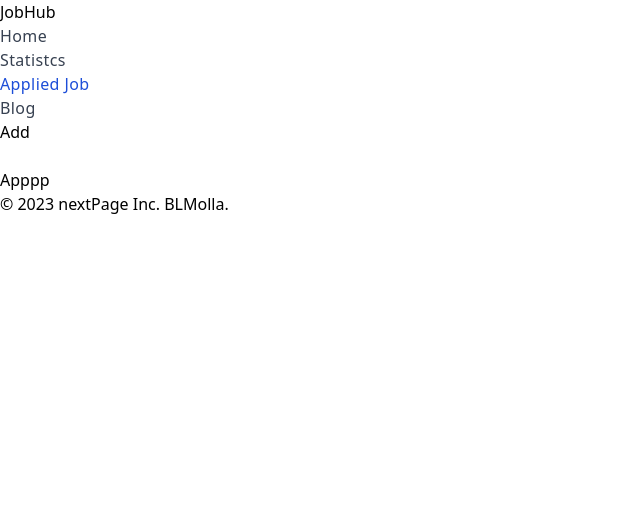
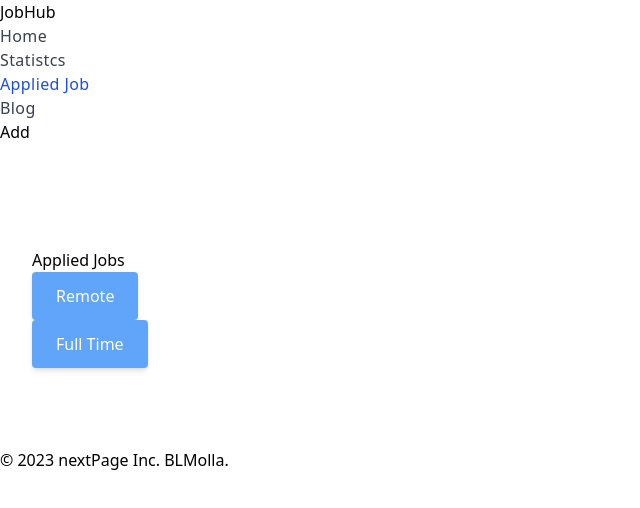
Before and after one commit to Manik1010/simple-react-project, a React (Vite) app: page /applied in a window 1280 px wide. Shown: the top 508 px of the page, without its empty margins (0-640 px from the left). Built offline with nearby package versions, Linux system fonts and the light colour scheme.

Commit message:
all applied job see

```diff
--- a/public/datas.json
+++ b/public/datas.json
@@ -12,7 +12,9 @@
       "Educational": "Bachelor degree to complete any reputational university.",
       "Experiences": "2-3 Years in this field.",
       "Phone": "01616-0000000",
-      "Email": "asd@gmail.com"
+      "Email": "asd@gmail.com",
+      "time": "Remote",
+      "anotherTime": "Full Time"
     },
     {
       "_id": "623853b2578e9e6ad1ae0dd5",
@@ -27,7 +29,9 @@
       "Educational": "Bachelor degree to complete any reputational university.",
       "Experiences": "2-3 Years in this field.",
       "Phone": "01616-0000000",
-      "Email": "asd@gmail.com"
+      "Email": "asd@gmail.com",
+      "time": "Remote",
+      "anotherTime": "Onsite"
     },
     {
       "_id": "623853b21fb149d2ee7b76c7",
@@ -42,7 +46,9 @@
       "Educational": "Bachelor degree to complete any reputational university.",
       "Experiences": "2-3 Years in this field.",
       "Phone": "01616-0000000",
-      "Email": "asd@gmail.com"
+      "Email": "asd@gmail.com",
+      "time": "Remote",
+      "anotherTime": "Full Time"
     },
     {
       "_id": "623853b2e91c8de578c9145e",
@@ -57,7 +63,9 @@
       "Educational": "Bachelor degree to complete any reputational university.",
       "Experiences": "2-3 Years in this field.",
       "Phone": "01616-0000000",
-      "Email": "asd@gmail.com"
+      "Email": "asd@gmail.com",
+      "time": "Remote",
+      "anotherTime": "Full Time"
     },
     {
       "_id": "623853b2239582e48409ccc6",
@@ -72,7 +80,9 @@
       "Educational": "Bachelor degree to complete any reputational university.",
       "Experiences": "2-3 Years in this field.",
       "Phone": "01616-0000000",
-      "Email": "asd@gmail.com"
+      "Email": "asd@gmail.com",
+      "time": "Remote",
+      "anotherTime": "Onsite"
     },
     {
       "_id": "623853b2cdda0d5bc294f791",
@@ -87,7 +97,9 @@
       "Educational": "Bachelor degree to complete any reputational university.",
       "Experiences": "2-3 Years in this field.",
       "Phone": "01616-0000000",
-      "Email": "asd@gmail.com"
+      "Email": "asd@gmail.com",
+      "time": "Remote",
+      "anotherTime": "Full Time"
     },
     {
       "_id": "1",
@@ -102,7 +114,9 @@
       "Educational": "Bachelor degree to complete any reputational university.",
       "Experiences": "2-3 Years in this field.",
       "Phone": "01616-0000000",
-      "Email": "asd@gmail.com"
+      "Email": "asd@gmail.com",
+      "time": "Remote",
+      "anotherTime": "Full Time"
     },
     {
       "_id": "623853b2614ad5aba311fdf1",
@@ -117,6 +131,8 @@
       "Educational": "Bachelor degree to complete any reputational university.",
       "Experiences": "2-3 Years in this field.",
       "Phone": "01616-0000000",
-      "Email": "asd@gmail.com"
+      "Email": "asd@gmail.com",
+      "time": "Remote",
+      "anotherTime": "Full Time"
     }
   ]
--- /dev/null
+++ b/src/components/AllApply.jsx
@@ -0,0 +1,46 @@
+import React from 'react';
+import { Link } from 'react-router-dom';
+
+const AllApply = ({ cartInfo }) => {
+    // console.log(cartInfo.name)
+    return (
+        <div className='flex justify-between p-16 border my-2'>
+            <div className='border w-48 h-48 object-cover'>
+                <img src={cartInfo.picture} alt="" className='' />
+            </div>
+            <div>
+                <div>
+                    <h1>{cartInfo.name}</h1>
+                    <h2>{cartInfo.title}</h2>
+                </div>
+                <div>
+                    <button className="bg-transparent hover:bg-blue-500 text-blue-700 font-semibold hover:text-white py-2 px-4 border border-blue-500 hover:border-transparent rounded my-2">
+                        {cartInfo.time}
+                    </button>
+                    <button className="bg-transparent hover:bg-blue-500 text-blue-700 font-semibold hover:text-white py-2 px-4 border border-blue-500 hover:border-transparent rounded mx-4 my-2">
+                        {cartInfo.anotherTime}
+                    </button>
+                </div>
+                <div className='flex flex-row my-4 gap-2'>
+                    <img src="./../../public/Icons/Location Icon.png" alt="" className='w-8 h-8' />
+                    <p>{cartInfo.addrese} </p>
+                    <img src="./../../public/Icons/Frame.png" alt="" className='w-6 h-6' />
+                    <h5>$ Salary: {cartInfo.price}K</h5>
+                </div>
+
+            </div>
+            <div>
+                <Link to={`../job/${cartInfo._id}`}>
+                    <button
+                        type='button'
+                        className='btn w-full mt-8'
+                    >
+                        View Deatiles
+                    </button>
+                </Link>
+            </div>
+        </div>
+    );
+};
+
+export default AllApply;
--- a/src/components/Applied.jsx
+++ b/src/components/Applied.jsx
@@ -1,46 +1,112 @@
 import React from 'react';
+import { getStoredCart } from '../utils/fakeDB';
+import { useLoaderData, useNavigation } from 'react-router-dom'
+import AllApply from './AllApply';
+
 
 const Applied = () => {
+    // const cartData = localStorage.getItem('job-cart');
+    let cart = [];
+
+    const savecart = getStoredCart()
+    // console.log(savecart);
+    const dataSet = useLoaderData()
+    // console.log(dataSet);
+
+    for (const id in savecart) {
+        const FoundJob = dataSet.find(job => job._id === id);
+        // console.log(FoundJob);
+        if (FoundJob) {
+            cart.push(FoundJob);
+        }
+    }
+
+    console.log(cart);
+    // console.log(cart.name);
+    const handleSortCart = (time) => {
+        // console.log(time);
+        // delete(cart);
+
+        const FoundJobAfterSort = cart.find(job => job.time === time);
+        // console.log(FoundJobAfterSort);
+        cart = cart.filter(object => {
+            return object._id === 0;
+        });
+
+        if (FoundJobAfterSort) {
+            cart.push(FoundJobAfterSort);
+            // console.log(FoundJobAfterSort);
+        }
+        console.log(cart);
+
+    }
+    console.log(cart);
+    //   let arr = [{id: 1}, {id: 3}, {id: 5}];
+
+    //   arr = arr.filter(object => {
+    //     return object.id === 13;
+    //   });
+
+    //   console.log(arr) // 👉️ [{id: 1}, {id: 5}]
+
     return (
-        <h>Apppp</h>
-        // <div className='my-container my-4'>
-        //     <h1 className='my-16 font-bold text-lg text-center'>Applied Jobs</h1>
-        //     <div className='flex justify-between p-16'>
-        //         <div>
-        //             <img src="./../../public/Icons/Frame-3.png" alt="" className='w-150 h-150' />
-        //         </div>
-        //         <div>
-        //             <div>
-        //                 <h1>Manik Molla</h1>
-        //                 <h2>ddddddd</h2>
-        //             </div>
-        //             <div>
-        //                 <button className="bg-transparent hover:bg-blue-500 text-blue-700 font-semibold hover:text-white py-2 px-4 border border-blue-500 hover:border-transparent rounded my-2">
-        //                     Remote
-        //                 </button>
-        //                 <button className="bg-transparent hover:bg-blue-500 text-blue-700 font-semibold hover:text-white py-2 px-4 border border-blue-500 hover:border-transparent rounded mx-4 my-2">
-        //                     Full Time
-        //                 </button>
-        //             </div>
-        //             <div className='flex flex-row my-4 gap-2'>
-        //                 <img src="./../../public/Icons/Location Icon.png" alt="" className='w-8 h-8' />
-        //                 <p>add </p>
-        //                 <img src="./../../public/Icons/Frame.png" alt="" className='w-6 h-6' />
-        //                 <h5>$ Salary: </h5>
-        //             </div>
+        // <h>Apppp</h>
+        <div className='my-container my-4'>
+            <h1 className='my-8 font-bold text-lg text-center'>Applied Jobs</h1>
+            <div className='grid grid-cols-1 gap-4 place-items-end h-28'>
+                <div className=''>
+                    <button onClick={() => handleSortCart('Remote')} type='button' className='btn mx-10'> Remote </button>
+                </div>
+                <div className=''>
+                    <button type='button' className='btn mx-10'> Full Time </button>
+                </div>
+            </div>
+            {
+                cart.map(cartInfo => (
+                    <AllApply
+                        key={cartInfo._id}
+                        cartInfo={cartInfo}
+                    ></AllApply>
+                ))
 
-        //         </div>
-        //         <div>
-        //             <button
-        //                 // onClick={() => handleAddToCart(FoundData)}
-        //                 type='button'
-        //                 className='btn w-full mt-8'
-        //             >
-        //                 View Deatiles
-        //             </button>
-        //         </div>
-        //     </div>
-        // </div>
+            }
+
+            {/* <div className='flex justify-between p-16'>
+                <div>
+                    <img src={cart.picture} alt="" className='w-150 h-150' />
+                </div>
+                <div>
+                    <div>
+                        <h1>{cart.name}</h1>
+                        <h2>{cart.title}</h2>
+                    </div>
+                    <div>
+                        <button className="bg-transparent hover:bg-blue-500 text-blue-700 font-semibold hover:text-white py-2 px-4 border border-blue-500 hover:border-transparent rounded my-2">
+                        {cart.time}
+                        </button>
+                        <button className="bg-transparent hover:bg-blue-500 text-blue-700 font-semibold hover:text-white py-2 px-4 border border-blue-500 hover:border-transparent rounded mx-4 my-2">
+                        {cart.anotherTime}
+                        </button>
+                    </div>
+                    <div className='flex flex-row my-4 gap-2'>
+                        <img src="./../../public/Icons/Location Icon.png" alt="" className='w-8 h-8' />
+                        <p>{cart.addrese} </p>
+                        <img src="./../../public/Icons/Frame.png" alt="" className='w-6 h-6' />
+                        <h5>$ Salary: {cart.price}</h5>
+                    </div>
+
+                </div>
+                <div>
+                    <button
+                        // onClick={() => handleAddToCart(FoundData)}
+                        type='button'
+                        className='btn w-full mt-8'
+                    >
+                        View Deatiles
+                    </button>
+                </div>
+            </div> */}
+        </div>
     );
 };
 
--- a/src/main.jsx
+++ b/src/main.jsx
@@ -36,8 +36,8 @@ const router = createBrowserRouter([
       },
       {
         path: 'applied',
-        element: <Applied></Applied>
-
+        element: <Applied></Applied>,
+        loader: () => fetch('datas.json'),
       },
 
       {
--- a/src/utils/fakeDB.js
+++ b/src/utils/fakeDB.js
@@ -25,16 +25,16 @@ const addToDb = id => {
 
 
 
-// const getStoredCart = () => {
-//   let shoppingCart = {}
+const getStoredCart = () => {
+  let JobCart = {}
 
-//   //get the shopping cart from local storage
-//   const storedCart = localStorage.getItem('shopping-cart')
-//   if (storedCart) {
-//     shoppingCart = JSON.parse(storedCart)
-//   }
-//   return shoppingCart
-// }
+  //get the shopping cart from local storage
+  const storedCart = localStorage.getItem('job-cart')
+  if (storedCart) {
+    JobCart = JSON.parse(storedCart)
+  }
+  return JobCart
+}
 
 // //Remove a specific element from local storage
 // const removeFromDb = id => {
@@ -53,4 +53,4 @@ const addToDb = id => {
 //   localStorage.removeItem('shopping-cart')
 // }
 
-export { addToDb}
+export { addToDb, getStoredCart}
```
Also changed, not shown: src/components/Jobs.jsx (+0 -22 lines), src/components/Home.jsx (line endings or trailing spaces).
